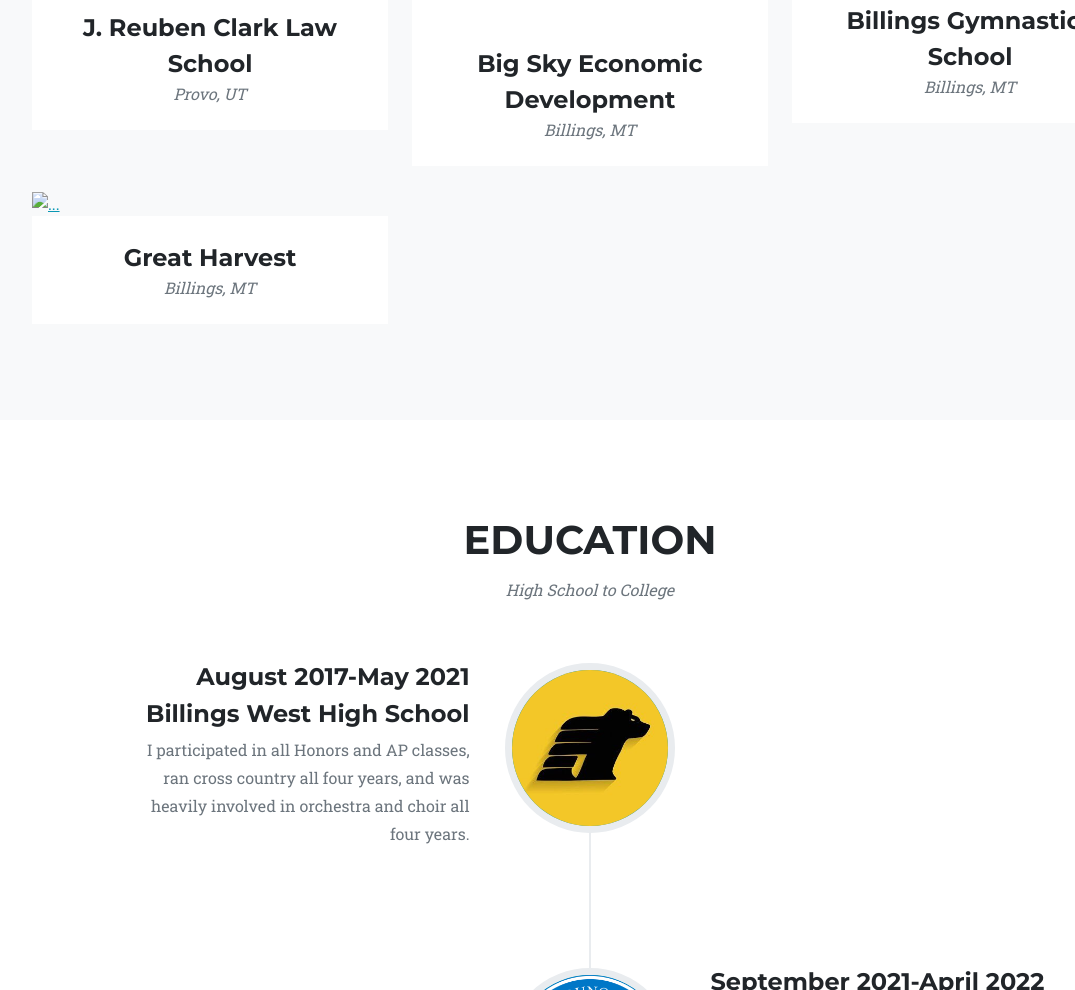
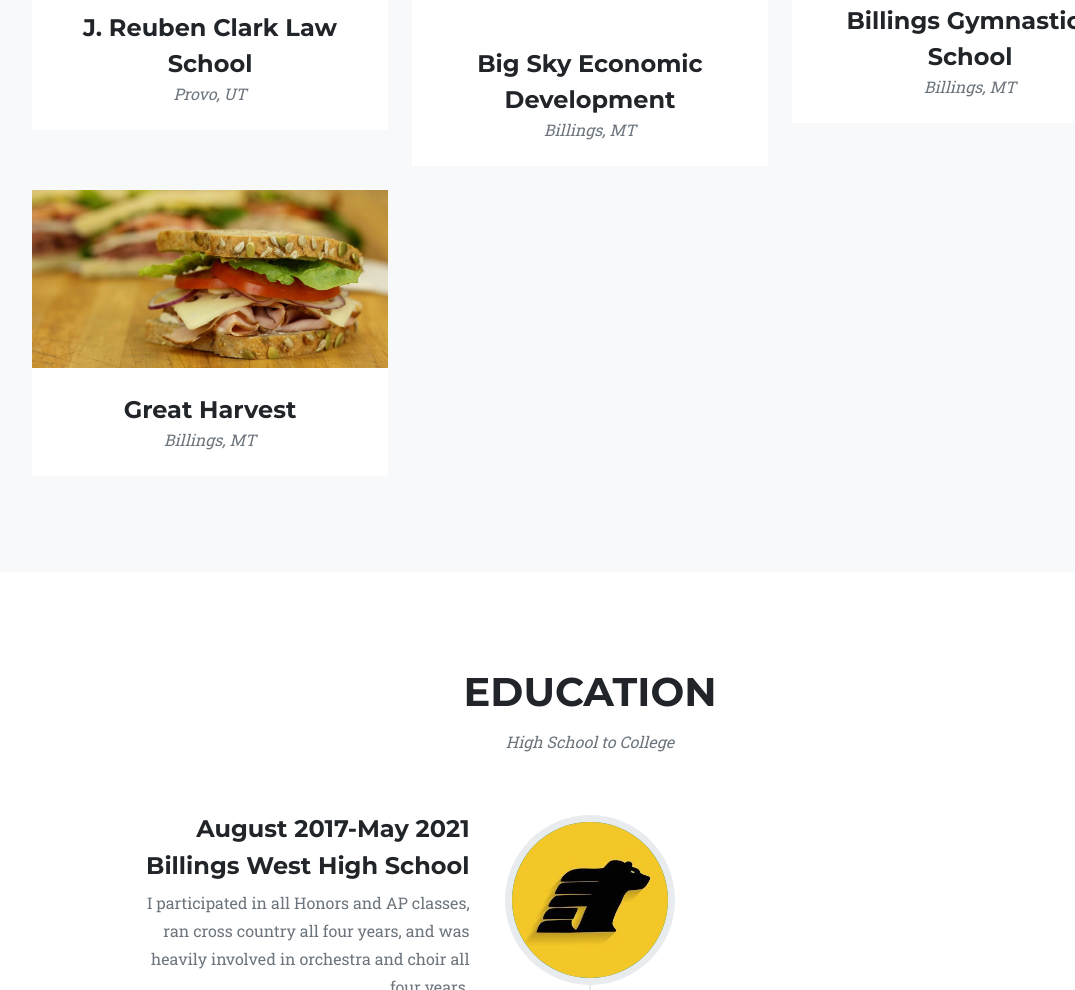
Before and after one commit to leighhhhhh/website201, a plain HTML site: page index.html in a window 1280 px wide. Shown: the part 1865-2855 px from the top of the page, without its empty margins (50-1125 px from the left). Drawn offline with nearby package versions, Linux system fonts and the light colour scheme.

Commit message:
Add files via upload

```diff
--- a/index.html
+++ b/index.html
@@ -139,7 +139,7 @@
                                 <div class="portfolio-hover">
                                     <div class="portfolio-hover-content"><i class="fas fa-plus fa-3x"></i></div>
                                 </div>
-                                <img class="img-fluid" src="assets/img/portfolio/greatharvest-sandwich.jpeg" alt="..." />
+                                <img class="img-fluid" src="assets/img/greatharvest-sandwich.jpeg" alt="..." />
                             </a>
                             <div class="portfolio-caption">
                                 <div class="portfolio-caption-heading">Great Harvest</div>
@@ -544,7 +544,7 @@
                                     <!-- Project details-->
                                     <h2 class="text-uppercase">Closer and Day Crew</h2>
                                     <p class="item-intro text-muted">April 2018-August 2022</p>
-                                    <img class="img-fluid d-block mx-auto" src="assets/img/portfolio/greatharvest-sandwich.jpeg" alt="..." />
+                                    <img class="img-fluid d-block mx-auto" src="assets/img/greatharvest-sandwich.jpeg" alt="..." />
                                     <p>With Great Harvest, I would help customers,
                                         prep and make sandwiches and salads,
                                         clean the entire bakery,
```
